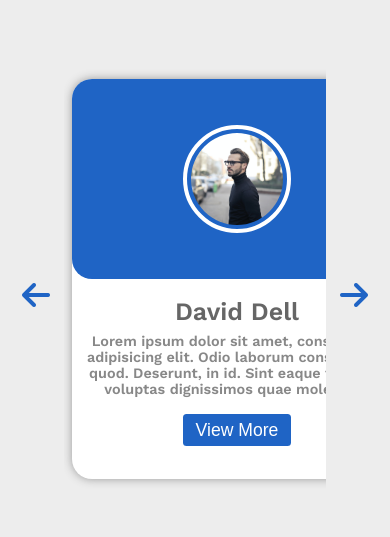
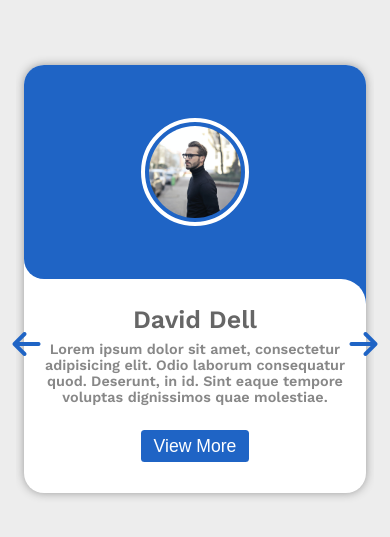
Before and after one commit to Ahmed404-404/card-slider, a plain HTML site: page index.html in a window 390 px wide. Shown: the part 143-680 px from the top of the page. Drawn offline with nearby package versions, Linux system fonts and the light colour scheme.

Commit message:
Add files via upload

```diff
--- a/css/style.css
+++ b/css/style.css
@@ -16,51 +16,61 @@ body{
     max-width: 1200px;
     padding: 0 4em;
     position: relative;
-    height: 550px;
+    min-height: 650px;
     display: flex;
     align-items: center;
     justify-content: center;
 }
 .container{
-    width: 100%;
-    height: 100%;
     display: grid;
-    grid-template-columns: repeat(6,330px);
-    grid-template-rows: 400px;
+    grid-auto-columns: 40%;
+    grid-auto-flow: column;
+    align-content: center;
     gap: 26px;
-    overflow: hidden;
+    overflow-x: hidden;
     scroll-behavior: smooth;
-    position: relative;
-    align-content: center;
-    padding: 0 .5em;
-
+    padding: 1em .5em;
+    scroll-snap-type: x mandatory;
+    scroll-padding: 1em .5em;
 }
-
+@media (max-width:991px) {
+    .container{
+        grid-auto-columns: 60%;
+    }
+}
+@media (max-width:676px) {
+    .wrapper{
+        padding: 1em;
+    }
+    .container{
+        grid-auto-columns: 100%;
+    }
+}
 .dragging{
     cursor: grab;
 }
-.dragging p, .dragging h3,.dragging img{
+.dragging p,
+.dragging h3,
+.dragging img{
     pointer-events: none;
     user-select: none;
     cursor: grab;
 }
 .card{
-    height: 400px;
     background-color: white;
     border-radius: 20px;
     display: flex;
     flex-direction: column;
     overflow: hidden;
     align-items: center;
-    justify-content: flex-start;
     gap: 10px;
     box-shadow: 0 0 10px #999;
     transition: 0.5s;
+    scroll-snap-align: start;
 }
 .card:hover{
     transform: translateY(-5px);
     box-shadow: 0 0 10px #666;
-
 }
 .image{
     width: 100%;
@@ -70,6 +80,22 @@ body{
     display: flex;
     align-items: center;
     justify-content: center;
+    padding: 4em;
+    position: relative;
+}
+.image::before,
+.image::after{
+    content: "";
+    position: absolute;
+    bottom: -25px;
+    right: 0;
+    background-color: #1f64c5;
+    width: 25px;
+    aspect-ratio: 1;
+}
+.image::after{
+    background-color: #fff;
+    border-radius: 0px 200px 0 0;
 }
 .image img{
     width: 100px;
@@ -87,8 +113,8 @@ body{
 }
 .text{
     text-align: center;
-    padding: 0 0.9em;
     margin-top: 0.5em;
+    padding: 0.5em;
 }
 .text h3{
     font-size: 25px;
@@ -114,6 +140,7 @@ button{
     text-transform: capitalize;
     cursor: pointer;
     transition: 0.3s;
+    margin-bottom: 1em;
 }
 button:hover{
     background-color: #06316d;
@@ -122,27 +149,26 @@ button:hover{
     font-size: 2rem;
     color: #1f64c5;
     position: absolute;
-    top: 50%;
+    top: 60%;
+    transform: translateY(-50%);
     cursor: pointer;
     transition: 0.3s;
+    z-index: 4;
 }
-i:first-child{
-    right: 0.5em;
+.wrapper i:first-child{
+    right:.5em;
 }
-i:last-child{
+.wrapper i:last-of-type{
     left: 0.5em;
 }
-i:hover{
+.wrapper i:hover{
     color: #06316d;
 }
-.shape{
-    width: 100%;
-    max-width: 600px;
-    height: 4px;
-    background-color: #1f64c5;
-    position: absolute;
-    bottom: 30px;
-    left: 50%;
-    transform: translateX(-50%);
-    border-radius: 5px;
+@media (max-width:676px) {
+    .wrapper i:first-child{
+        right: 0.2em;
+    }
+    .wrapper i:last-of-type{
+        left: 0.2em;
+    }
 }
--- a/main.js
+++ b/main.js
@@ -7,9 +7,10 @@ let container = document.querySelector(".container"),
     possdiff;
 
 
+
 navBtns.forEach(ele=>{
     ele.addEventListener("click",()=>{
-        container.scrollLeft += ele.classList.contains("right")? cardWidth - 13 : -cardWidth - 13
+        container.scrollLeft += ele.classList.contains("right")? cardWidth - 0 : -cardWidth - 0
     });
 });
 
```
Also changed, not shown: index.html (line endings or trailing spaces).
